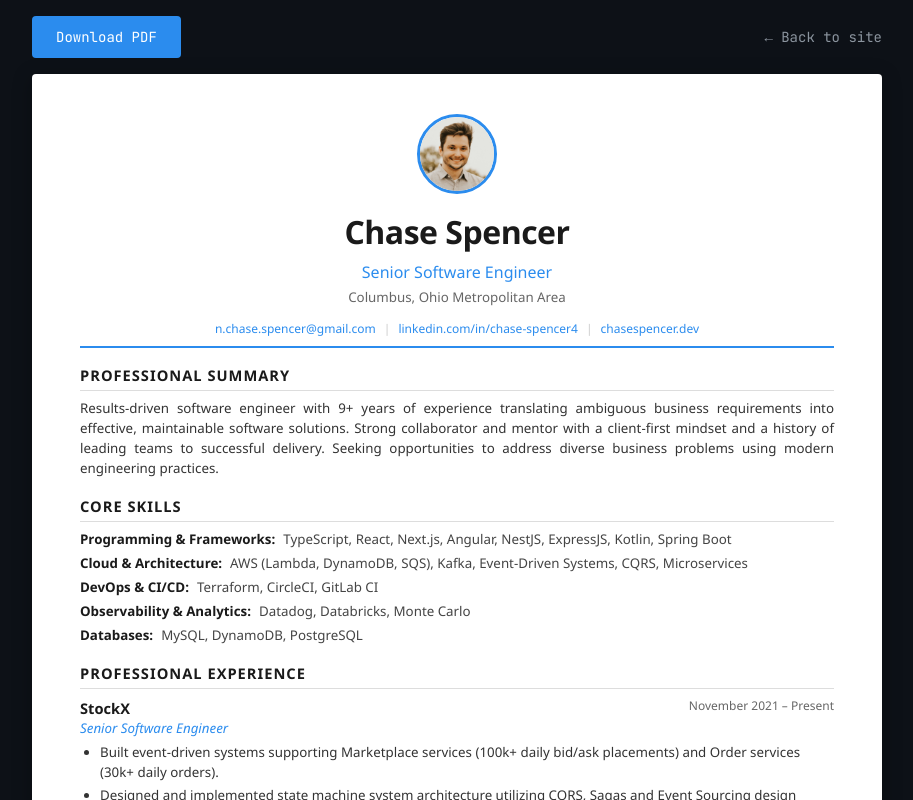
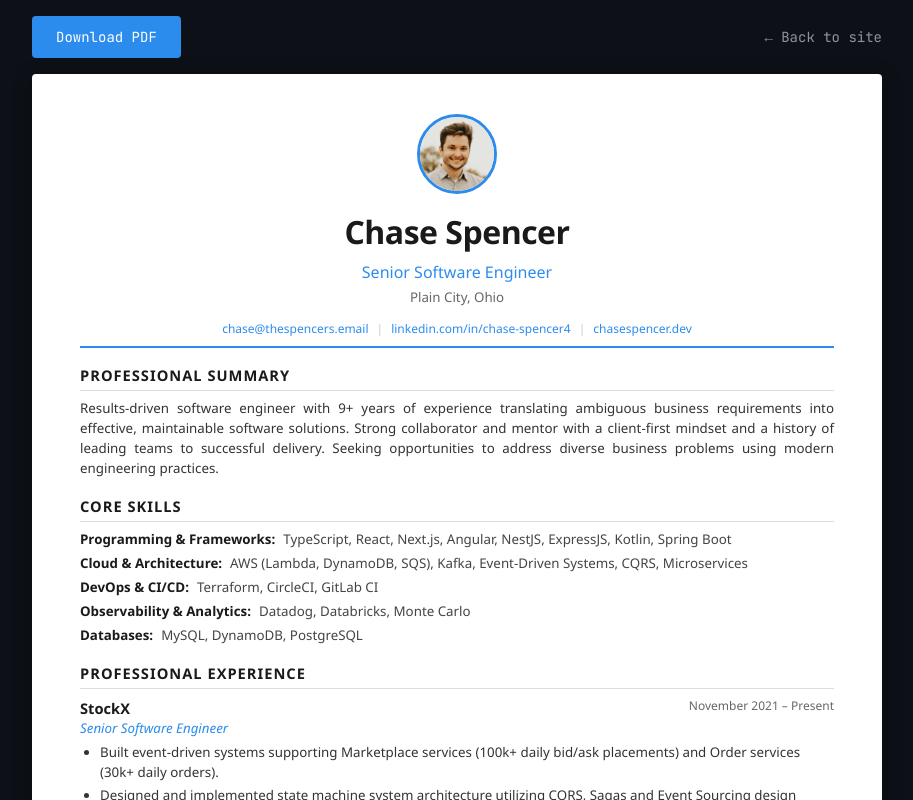
Before and after one commit to NSpencer4/chasethedeveloperv2, a Next.js app: page /resume in a window 1280 px wide. Shown: the top 800 px of the page, without its empty margins (183-1096 px from the left). Built offline with nearby package versions, Linux system fonts and the light colour scheme.

Commit message:
refactor: update contact information in resume.ts to reflect new location and email address

```diff
--- a/src/pages/resume.tsx
+++ b/src/pages/resume.tsx
@@ -6,8 +6,8 @@ import { jobs, additionalExperience, formatPeriodForResume } from '../data/exper
 const contactInfo = {
   name: 'Chase Spencer',
   title: 'Senior Software Engineer',
-  location: 'Columbus, Ohio Metropolitan Area',
-  email: 'n.chase.spencer@gmail.com',
+  location: 'Plain City, Ohio',
+  email: 'chase@thespencers.email',
   linkedin: 'linkedin.com/in/chase-spencer4',
   website: 'chasespencer.dev',
 };
```
